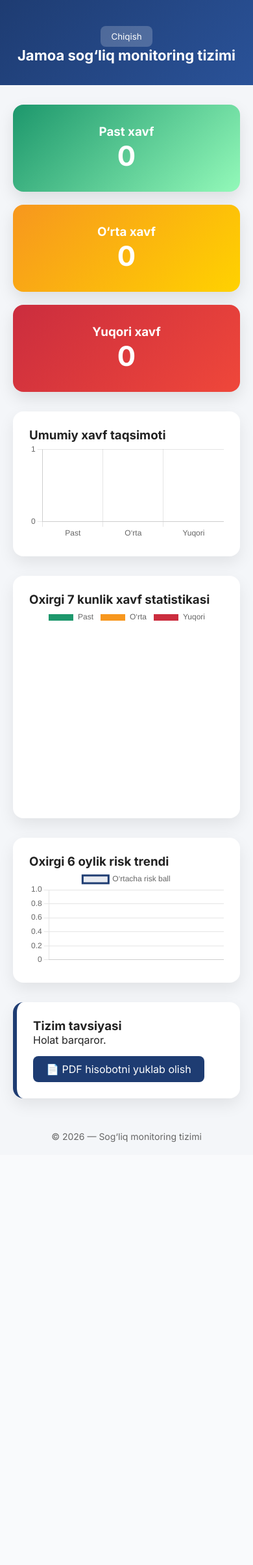
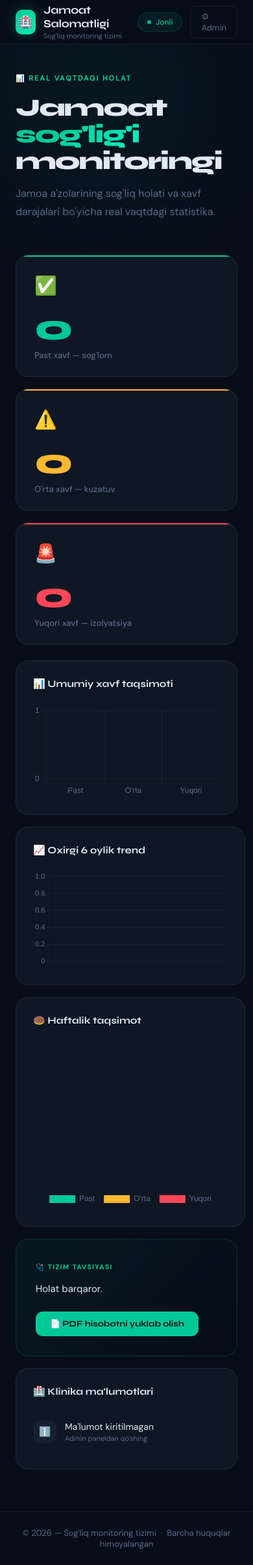
Before and after one commit to Nizombek003/isolation-system, a Django app: page /dashboard/ in a window 390 px wide. Shown: the whole page at 65% size. Before the commit the page ends 1757 px from the top, so only its background shows below. Run offline with Django 5.2, Linux system fonts and the light colour scheme; data that the repository does not hold is empty; a map, chart or similar area stays blank.

Commit message:
new dashboard and login design

```diff
--- a/team/templates/team/dashboard.html
+++ b/team/templates/team/dashboard.html
@@ -2,241 +2,202 @@
 <html lang="uz">
 <head>
     <meta charset="UTF-8">
-    <title>{{ clinic.name|default:"Jamoa sog‘liq monitoring tizimi" }}</title>
+    <title>{{ clinic.name|default:"Jamoat Salomatligi" }}</title>
     <meta name="viewport" content="width=device-width, initial-scale=1.0">
+    <link href="https://fonts.googleapis.com/css2?family=Syne:wght@700;800&family=DM+Sans:wght@300;400;500&display=swap" rel="stylesheet">
+    <script src="https://cdn.jsdelivr.net/npm/chart.js"></script>
+    <style>
+        :root {
+            --green:#00c896;--yellow:#ffb830;--red:#ff4757;
+            --bg:#080d1a;--card:#0f1724;--card2:#16202e;
+            --border:rgba(255,255,255,0.07);--text:#e2e8f4;--muted:#5a6a85;
+        }
+        *{margin:0;padding:0;box-sizing:border-box}
+        body{background:var(--bg);color:var(--text);font-family:'DM Sans',sans-serif;min-height:100vh}
+        body::before{content:'';position:fixed;top:-200px;left:-200px;width:700px;height:700px;background:radial-gradient(circle,rgba(0,200,150,0.06) 0%,transparent 65%);pointer-events:none;z-index:0}
 
-    <link href="https://fonts.googleapis.com/css2?family=Inter:wght@400;600;700&display=swap" rel="stylesheet">
+        header{position:sticky;top:0;z-index:100;background:rgba(8,13,26,0.92);backdrop-filter:blur(16px);border-bottom:1px solid var(--border);padding:0 48px;height:68px;display:flex;align-items:center;justify-content:space-between}
+        .logo{display:flex;align-items:center;gap:12px}
+        .logo-icon{width:38px;height:38px;background:linear-gradient(135deg,#00c896,#00f0b5);border-radius:10px;display:flex;align-items:center;justify-content:center;font-size:18px;box-shadow:0 0 20px rgba(0,200,150,0.3)}
+        .logo-name{font-family:'Syne',sans-serif;font-size:17px;font-weight:700;letter-spacing:-0.3px}
+        .logo-sub{font-size:11px;color:var(--muted);margin-top:1px}
+        .header-right{display:flex;align-items:center;gap:12px}
+        .live-pill{display:flex;align-items:center;gap:7px;padding:6px 14px;background:rgba(0,200,150,0.08);border:1px solid rgba(0,200,150,0.18);border-radius:20px;font-size:12px;color:var(--green);font-weight:500}
+        .live-dot{width:6px;height:6px;background:var(--green);border-radius:50%;animation:blink 1.6s ease-in-out infinite}
+        @keyframes blink{0%,100%{opacity:1}50%{opacity:0.3}}
+        .admin-btn{padding:7px 16px;border:1px solid var(--border);border-radius:9px;color:var(--muted);text-decoration:none;font-size:13px;transition:0.2s}
+        .admin-btn:hover{color:var(--text);border-color:rgba(255,255,255,0.14)}
 
-    <style>
-        * {
-            margin: 0;
-            padding: 0;
-            box-sizing: border-box;
-            font-family: 'Inter', sans-serif;
-        }
+        main{position:relative;z-index:1;max-width:1280px;margin:0 auto;padding:56px 48px 80px}
 
-        body {
-            background: #f4f6f9;
-            color: #222;
-        }
+        .hero{margin-bottom:52px}
+        .hero-tag{display:inline-flex;align-items:center;gap:7px;font-size:11px;font-weight:600;letter-spacing:2px;text-transform:uppercase;color:var(--green);margin-bottom:18px}
+        .hero h1{font-family:'Syne',sans-serif;font-size:clamp(38px,5.5vw,62px);font-weight:800;line-height:1.08;letter-spacing:-2px;margin-bottom:16px}
+        .hero h1 em{font-style:normal;background:linear-gradient(135deg,#00c896 30%,#00f0c0);-webkit-background-clip:text;-webkit-text-fill-color:transparent;background-clip:text}
+        .hero-desc{font-size:16px;color:var(--muted);line-height:1.75;max-width:480px}
 
-        header {
-            background: linear-gradient(135deg, #1e3c72, #2a5298);
-            color: white;
-            padding: 25px 20px;
-            position: relative;
-            text-align: center;
-        }
+        .stats{display:grid;grid-template-columns:repeat(3,1fr);gap:18px;margin-bottom:24px}
+        .stat{background:var(--card);border:1px solid var(--border);border-radius:20px;padding:28px 28px 24px;position:relative;overflow:hidden;transition:transform 0.22s,border-color 0.22s;cursor:default}
+        .stat:hover{transform:translateY(-5px)}
+        .stat.low:hover{border-color:rgba(0,200,150,0.3)}
+        .stat.med:hover{border-color:rgba(255,184,48,0.3)}
+        .stat.high:hover{border-color:rgba(255,71,87,0.3)}
+        .stat::after{content:'';position:absolute;top:0;left:0;right:0;height:2px;border-radius:20px 20px 0 0}
+        .stat.low::after{background:var(--green)}
+        .stat.med::after{background:var(--yellow)}
+        .stat.high::after{background:var(--red)}
+        .stat-emoji{font-size:28px;margin-bottom:18px;display:block}
+        .stat-num{font-family:'Syne',sans-serif;font-size:56px;font-weight:800;line-height:1;margin-bottom:6px}
+        .stat.low .stat-num{color:var(--green)}
+        .stat.med .stat-num{color:var(--yellow)}
+        .stat.high .stat-num{color:var(--red)}
+        .stat-label{font-size:13px;color:var(--muted);font-weight:500}
 
-        header h1 { font-size: 28px; }
+        .grid-2-1{display:grid;grid-template-columns:1.6fr 1fr;gap:18px;margin-bottom:18px}
+        .grid-2{display:grid;grid-template-columns:1fr 1fr;gap:18px}
+        .panel{background:var(--card);border:1px solid var(--border);border-radius:20px;padding:26px}
+        .panel-title{font-family:'Syne',sans-serif;font-size:15px;font-weight:700;margin-bottom:22px;color:var(--text)}
+        canvas{max-height:260px}
 
-        header p {
-            margin-top: 8px;
-            font-size: 14px;
-            opacity: 0.9;
-        }
+        .rec{border-radius:20px;padding:30px;border:1px solid rgba(0,200,150,0.18);background:linear-gradient(135deg,rgba(0,200,150,0.06),transparent)}
+        .rec.warn{border-color:rgba(255,184,48,0.2);background:linear-gradient(135deg,rgba(255,184,48,0.06),transparent)}
+        .rec.danger{border-color:rgba(255,71,87,0.2);background:linear-gradient(135deg,rgba(255,71,87,0.06),transparent)}
+        .rec-tag{display:inline-flex;align-items:center;gap:6px;font-size:10px;font-weight:700;letter-spacing:1.8px;text-transform:uppercase;color:var(--green);margin-bottom:14px}
+        .rec-text{font-size:15px;line-height:1.75;color:var(--text);margin-bottom:22px}
+        .pdf-btn{display:inline-flex;align-items:center;gap:8px;background:var(--green);color:#050d18;font-family:'Syne',sans-serif;font-size:13px;font-weight:700;padding:11px 22px;border-radius:11px;text-decoration:none;transition:0.2s}
+        .pdf-btn:hover{background:#00a87e;transform:translateY(-1px);box-shadow:0 8px 24px rgba(0,200,150,0.22)}
 
-        .logout-btn {
-            position: absolute;
-            top: 20px;
-            right: 20px;
-        }
+        .info-row{display:flex;align-items:center;gap:13px;padding:13px 0;border-bottom:1px solid var(--border)}
+        .info-row:last-child{border-bottom:none}
+        .info-ico{width:36px;height:36px;background:var(--card2);border-radius:10px;display:flex;align-items:center;justify-content:center;font-size:15px;flex-shrink:0}
+        .info-v{font-size:14px}
+        .info-k{font-size:11px;color:var(--muted);margin-top:2px}
 
-        .logout-btn button {
-            background: rgba(255,255,255,0.2);
-            color: white;
-            border: none;
-            padding: 8px 16px;
-            border-radius: 8px;
-            cursor: pointer;
-            transition: 0.3s;
-        }
+        /* BAR CHART uchun alohida panel */
+        .chart-full{background:var(--card);border:1px solid var(--border);border-radius:20px;padding:26px;margin-bottom:18px}
 
-        .logout-btn button:hover {
-            background: rgba(255,255,255,0.35);
-        }
+        footer{text-align:center;padding:24px;color:var(--muted);font-size:13px;border-top:1px solid var(--border);position:relative;z-index:1}
 
-        .container {
-            max-width: 1200px;
-            margin: 30px auto;
-            padding: 0 20px;
-        }
-
-        .cards {
-            display: grid;
-            grid-template-columns: repeat(auto-fit, minmax(240px, 1fr));
-            gap: 20px;
-            margin-bottom: 30px;
-        }
-
-        .card {
-            padding: 30px;
-            border-radius: 16px;
-            color: white;
-            text-align: center;
-            box-shadow: 0 10px 25px rgba(0,0,0,0.1);
-            transition: 0.3s;
-        }
-
-        .card:hover {
-            transform: translateY(-5px);
-        }
-
-        .card .count {
-            font-size: 42px;
-            font-weight: bold;
-        }
-
-        .low { background: linear-gradient(135deg, #1d976c, #93f9b9); }
-        .medium { background: linear-gradient(135deg, #f7971e, #ffd200); }
-        .high { background: linear-gradient(135deg, #cb2d3e, #ef473a); }
-
-        .chart-box, .recommendation-box {
-            background: white;
-            border-radius: 16px;
-            padding: 25px;
-            box-shadow: 0 10px 25px rgba(0,0,0,0.08);
-            margin-bottom: 30px;
-        }
-
-        .chart-box canvas {
-            max-height: 350px;
-        }
-
-        .recommendation-box {
-            border-left: 6px solid #1e3c72;
-        }
-
-        .report-btn {
-            display: inline-block;
-            margin-top: 15px;
-            background: #1e3c72;
-            color: white;
-            padding: 10px 20px;
-            border-radius: 8px;
-            text-decoration: none;
-            transition: 0.3s;
-        }
-
-        .report-btn:hover {
-            background: #162c55;
-        }
-
-        footer {
-            text-align: center;
-            padding: 20px;
-            color: #666;
-            font-size: 14px;
-        }
-
-        @media (max-width: 600px) {
-            header h1 { font-size: 22px; }
-            .logout-btn { position: static; margin-top: 15px; }
+        @media(max-width:1024px){
+            header{padding:0 24px}
+            main{padding:40px 24px 64px}
+            .stats{grid-template-columns:1fr}
+            .grid-2-1,.grid-2{grid-template-columns:1fr}
         }
     </style>
 </head>
 <body>
 
 <header>
-    <div class="logout-btn">
-        <form method="post" action="{% url 'logout' %}">
-            {% csrf_token %}
-            <button type="submit">Chiqish</button>
-        </form>
+    <div class="logo">
+        <div class="logo-icon">🏥</div>
+        <div>
+            <div class="logo-name">{{ clinic.name|default:"Jamoat Salomatligi" }}</div>
+            <div class="logo-sub">Sog'liq monitoring tizimi</div>
+        </div>
+    </div>
+    <div class="header-right">
+        <div class="live-pill"><div class="live-dot"></div> Jonli</div>
+        <a href="/admin/" class="admin-btn">⚙ Admin</a>
+    </div>
+</header>
+
+<main>
+    <div class="hero">
+        <div class="hero-tag">📊 Real vaqtdagi holat</div>
+        <h1>Jamoat<br><em>sog'lig'i</em><br>monitoringi</h1>
+        <p class="hero-desc">Jamoa a'zolarining sog'liq holati va xavf darajalari bo'yicha real vaqtdagi statistika.{% if clinic.address %} {{ clinic.address }}.{% endif %}</p>
     </div>
 
-    <h1>{{ clinic.name|default:"Jamoa sog‘liq monitoring tizimi" }}</h1>
-
-    <p>
-        {% if clinic.address %}
-            {{ clinic.address }}
-        {% endif %}
-        {% if clinic.phone %}
-            | {{ clinic.phone }}
-        {% endif %}
-    </p>
-</header>
-
-<div class="container">
-
-    <!-- STATISTIKA -->
-    <section class="cards">
-        <div class="card low">
-            <h3>Past xavf</h3>
-            <div class="count">{{ stats.low|default:0 }}</div>
+    <!-- STAT CARDS -->
+    <div class="stats">
+        <div class="stat low">
+            <span class="stat-emoji">✅</span>
+            <div class="stat-num">{{ stats.low|default:0 }}</div>
+            <div class="stat-label">Past xavf — sog'lom</div>
         </div>
-
-        <div class="card medium">
-            <h3>O‘rta xavf</h3>
-            <div class="count">{{ stats.medium|default:0 }}</div>
+        <div class="stat med">
+            <span class="stat-emoji">⚠️</span>
+            <div class="stat-num">{{ stats.medium|default:0 }}</div>
+            <div class="stat-label">O'rta xavf — kuzatuv</div>
         </div>
-
-        <div class="card high">
-            <h3>Yuqori xavf</h3>
-            <div class="count">{{ stats.high|default:0 }}</div>
+        <div class="stat high">
+            <span class="stat-emoji">🚨</span>
+            <div class="stat-num">{{ stats.high|default:0 }}</div>
+            <div class="stat-label">Yuqori xavf — izolyatsiya</div>
         </div>
-    </section>
+    </div>
 
     <!-- UMUMIY BAR CHART -->
-    <section class="chart-box">
-        <h3>Umumiy xavf taqsimoti</h3>
+    <div class="chart-full">
+        <div class="panel-title">📊 Umumiy xavf taqsimoti</div>
         <canvas id="riskChart"></canvas>
-    </section>
+    </div>
 
-    <!-- HAFTALIK DOUGHNUT -->
-    <section class="chart-box">
-        <h3>Oxirgi 7 kunlik xavf statistikasi</h3>
-        <canvas id="weeklyChart"></canvas>
-    </section>
+    <!-- TREND + HAFTALIK -->
+    <div class="grid-2-1">
+        <div class="panel">
+            <div class="panel-title">📈 Oxirgi 6 oylik trend</div>
+            <canvas id="monthlyTrendChart"></canvas>
+        </div>
+        <div class="panel">
+            <div class="panel-title">🍩 Haftalik taqsimot</div>
+            <canvas id="weeklyChart"></canvas>
+        </div>
+    </div>
 
-    <!-- MONTHLY TREND -->
-    <section class="chart-box">
-        <h3>Oxirgi 6 oylik risk trendi</h3>
-        <canvas id="monthlyTrendChart"></canvas>
-    </section>
+    <!-- TAVSIYA + KLINIKA -->
+    <div class="grid-2">
+        <div class="rec {% if stats.high > 0 %}danger{% elif stats.medium > 0 %}warn{% endif %}">
+            <div class="rec-tag">🩺 Tizim tavsiyasi</div>
+            <p class="rec-text">{{ recommendation }}</p>
+            <a href="{% url 'report' %}" class="pdf-btn">📄 PDF hisobotni yuklab olish</a>
+        </div>
+        <div class="panel">
+            <div class="panel-title">🏥 Klinika ma'lumotlari</div>
+            {% if clinic %}
+                <div class="info-row"><div class="info-ico">🏥</div><div><div class="info-v">{{ clinic.name }}</div><div class="info-k">Nomi</div></div></div>
+                {% if clinic.phone %}<div class="info-row"><div class="info-ico">📞</div><div><div class="info-v">{{ clinic.phone }}</div><div class="info-k">Telefon</div></div></div>{% endif %}
+                {% if clinic.address %}<div class="info-row"><div class="info-ico">📍</div><div><div class="info-v">{{ clinic.address }}</div><div class="info-k">Manzil</div></div></div>{% endif %}
+            {% else %}
+                <div class="info-row"><div class="info-ico">ℹ️</div><div><div class="info-v">Ma'lumot kiritilmagan</div><div class="info-k">Admin paneldan qo'shing</div></div></div>
+            {% endif %}
+        </div>
+    </div>
+</main>
 
-    <!-- TAVSIYA -->
-    <section class="recommendation-box">
-        <h3>Tizim tavsiyasi</h3>
-        <p>{{ recommendation }}</p>
-
-        <a href="{% url 'report' %}" class="report-btn">
-            📄 PDF hisobotni yuklab olish
-        </a>
-    </section>
-
-</div>
-
-<footer>
-    © 2026 — {{ clinic.name|default:"Sog‘liq monitoring tizimi" }}
-</footer>
-
-<script src="https://cdn.jsdelivr.net/npm/chart.js"></script>
+<footer>© 2026 — {{ clinic.name|default:"Sog'liq monitoring tizimi" }} &nbsp;·&nbsp; Barcha huquqlar himoyalangan</footer>
 
 <script>
-    const low = Number("{{ stats.low|default:0 }}");
+    const C = {green:'#00c896', yellow:'#ffb830', red:'#ff4757', muted:'#5a6a85', grid:'rgba(255,255,255,0.05)'};
+
+    const low    = Number("{{ stats.low|default:0 }}");
     const medium = Number("{{ stats.medium|default:0 }}");
-    const high = Number("{{ stats.high|default:0 }}");
+    const high   = Number("{{ stats.high|default:0 }}");
 
-    const weeklyPast = Number("{{ weekly_stats.past|default:0 }}");
-    const weeklyOrta = Number("{{ weekly_stats.orta|default:0 }}");
+    const weeklyPast   = Number("{{ weekly_stats.past|default:0 }}");
+    const weeklyOrta   = Number("{{ weekly_stats.orta|default:0 }}");
     const weeklyYuqori = Number("{{ weekly_stats.yuqori|default:0 }}");
 
     // UMUMIY BAR
     new Chart(document.getElementById('riskChart'), {
         type: 'bar',
         data: {
-            labels: ['Past', 'O‘rta', 'Yuqori'],
+            labels: ['Past', "O'rta", 'Yuqori'],
             datasets: [{
                 data: [low, medium, high],
-                backgroundColor: ['#1d976c', '#f7971e', '#cb2d3e'],
-                borderRadius: 8
+                backgroundColor: [C.green, C.yellow, C.red],
+                borderRadius: 10,
+                borderWidth: 0
             }]
         },
         options: {
             responsive: true,
             plugins: { legend: { display: false } },
-            scales: { y: { beginAtZero: true, ticks: { stepSize: 1 } } }
+            scales: {
+                x: { ticks: { color: C.muted }, grid: { color: C.grid } },
+                y: { beginAtZero: true, ticks: { stepSize: 1, color: C.muted }, grid: { color: C.grid } }
+            }
         }
     });
 
@@ -244,37 +205,52 @@
     new Chart(document.getElementById('weeklyChart'), {
         type: 'doughnut',
         data: {
-            labels: ['Past', 'O‘rta', 'Yuqori'],
+            labels: ['Past', "O'rta", 'Yuqori'],
             datasets: [{
                 data: [weeklyPast, weeklyOrta, weeklyYuqori],
-                backgroundColor: ['#1d976c', '#f7971e', '#cb2d3e']
+                backgroundColor: [C.green, C.yellow, C.red],
+                borderWidth: 0,
+                hoverOffset: 8
             }]
+        },
+        options: {
+            responsive: true,
+            cutout: '72%',
+            plugins: { legend: { position: 'bottom', labels: { color: C.muted, font: { size: 12 }, padding: 14 } } }
         }
     });
 
     // MONTHLY TREND
     fetch("{% url 'monthly_trend' %}")
-      .then(response => response.json())
+      .then(r => r.json())
       .then(data => {
         new Chart(document.getElementById('monthlyTrendChart'), {
             type: 'line',
             data: {
                 labels: data.labels,
                 datasets: [{
-                    label: 'O‘rtacha risk ball',
+                    label: "O'rtacha risk ball",
                     data: data.values,
-                    borderColor: '#1e3c72',
-                    backgroundColor: 'rgba(30,60,114,0.1)',
-                    tension: 0.4,
-                    fill: true
+                    borderColor: C.green,
+                    backgroundColor: 'rgba(0,200,150,0.07)',
+                    borderWidth: 2.5,
+                    tension: 0.45,
+                    fill: true,
+                    pointBackgroundColor: C.green,
+                    pointRadius: 4,
+                    pointHoverRadius: 7
                 }]
             },
             options: {
-                responsive: true
+                responsive: true,
+                plugins: { legend: { display: false } },
+                scales: {
+                    x: { ticks: { color: C.muted, font: { size: 11 } }, grid: { color: C.grid } },
+                    y: { ticks: { color: C.muted, font: { size: 11 } }, grid: { color: C.grid }, beginAtZero: true }
+                }
             }
         });
       });
 </script>
-
 </body>
 </html>
```
